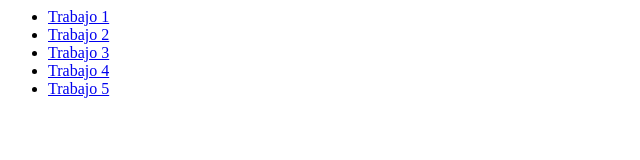
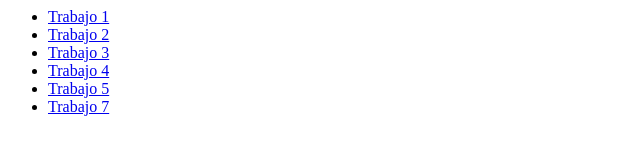
Before and after one commit to EmmanuelAraque/plataformas-moviles-entregas, a plain HTML site: page index.html in a window 1280 px wide. Shown: the full height of the page, 0-640 px from the left. Drawn offline with Linux system fonts and the light colour scheme.

Commit message:
Update index.html

```diff
--- a/index.html
+++ b/index.html
@@ -18,7 +18,12 @@
             </li>
              <li>
                 <a href="tp-5">Trabajo 5</a>
+
+            </li><li>
+                <a href="tp-7">Trabajo 7</a>
+
             </li>
+
         </ul>
     </body>
 </html>
```
